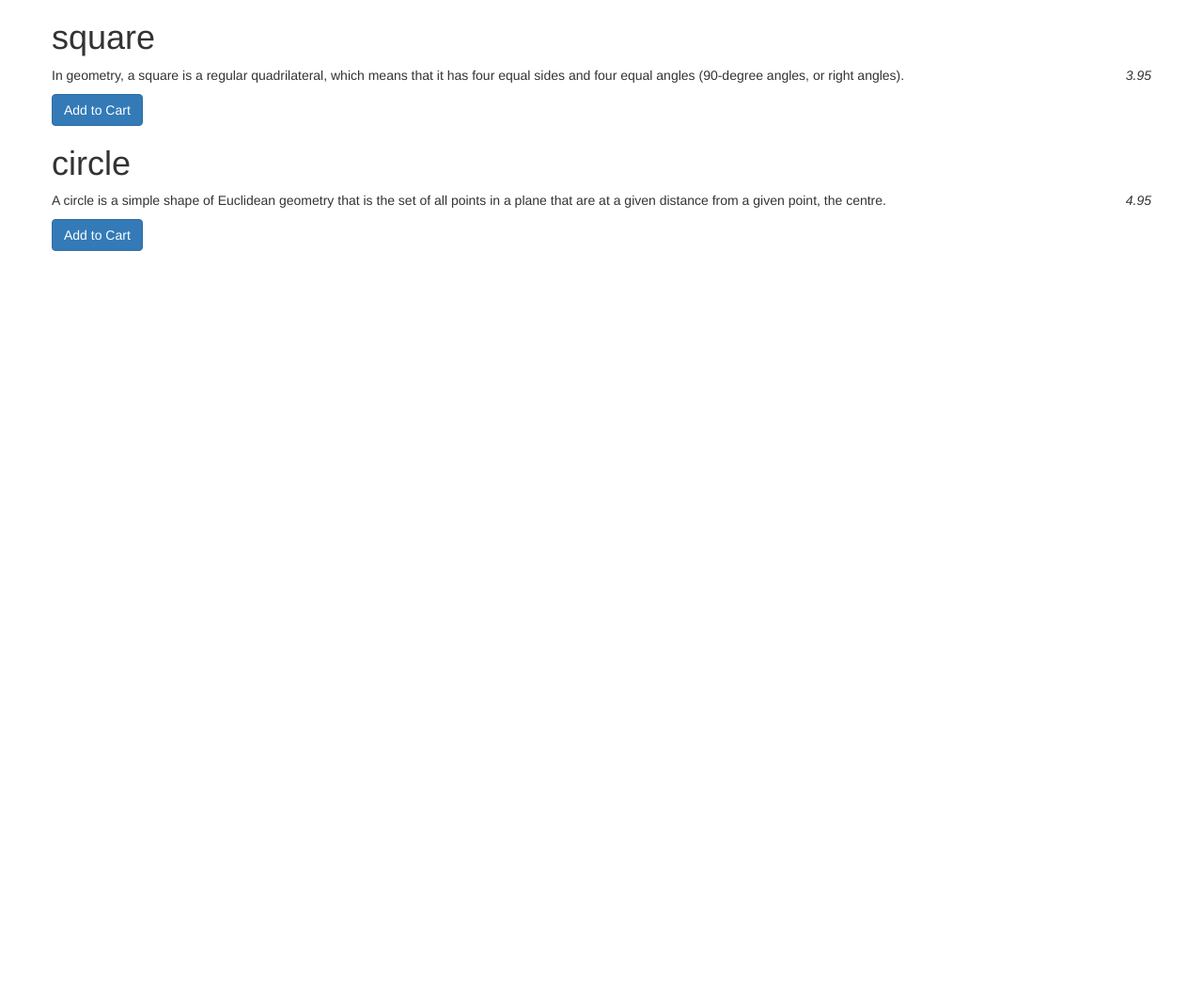
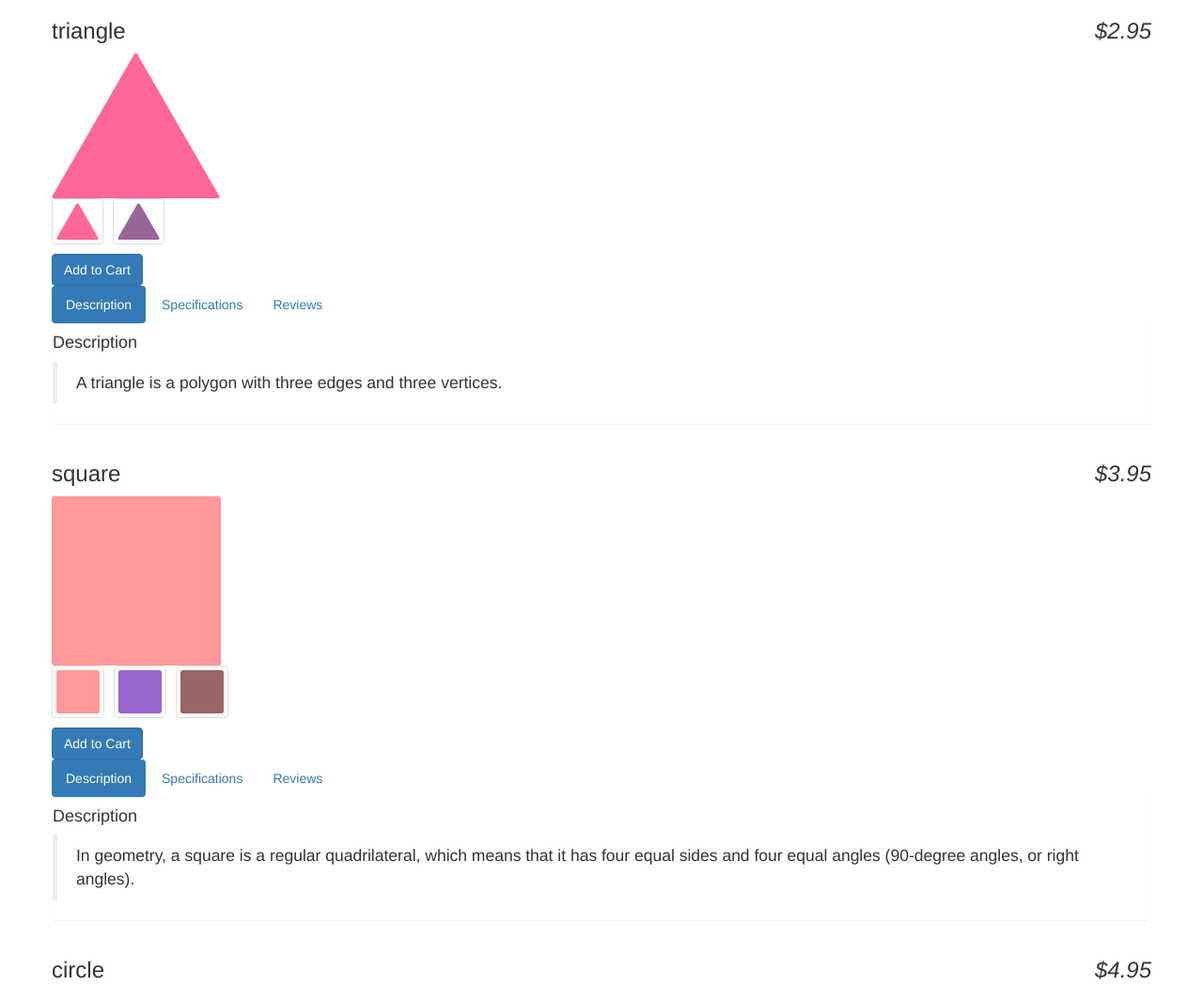
Before and after one commit to klappradla/geometry_store, a website: page app/index.html in a window 1280 px wide. Shown: the top 1049 px of the page at 94% size. Before the commit the page ends 800 px from the top, so only its background shows below. Drawn offline with nearby package versions, Linux system fonts and the light colour scheme.

Commit message:
level 2 (gallery)

```diff
--- a/app/index.html
+++ b/app/index.html
@@ -7,23 +7,68 @@
   <script src="/bower_components/angular/angular.js"></script>
   <script src="scripts/app.js"></script>
   <script src="scripts/controller/store_controller.js"></script>
+  <script src="scripts/controller/panel_controller.js"></script>
+  <script src="scripts/controller/gallery_controller.js"></script>
 </head>
+
 <body class="container">
 
     <header>
+
 
     </header>
 
     <main ng-controller="StoreController as store">
 
       <section class="row" ng-repeat="product in store.products" ng-hide="product.soldOut">
-      <h1>{{ product.name }}</h1>
-      <em class="pull-right">{{ product.price }}</em>
-      <p>{{ product.description }}</p>
+        <h3>
+          {{ product.name }}
+          <em class="pull-right">{{ product.price | currency }}</em>
+        </h3>
+
+        <div class="gallery" ng-show="product.images.length" ng-controller="GalleryController as gallery">
+          <img ng-src="{{ product.images[gallery.current].full }}"/>
+
+          <ul class="list-inline clearfix">
+            <li ng-repeat="image in product.images">
+              <img class="img-thumbnail" ng-src="{{ image.thumb }}" ng-click="gallery.setCurrent($index)"/>
+            </li>
+          </ul>
+        </div>
+
         <button class="btn btn-primary" ng-show="product.canPurchase">Add to Cart</button>
+
+        <section ng-controller="PanelController as panel">
+          <ul class="nav nav-pills">
+            <li ng-class="{ active: panel.isSelected(1) }">
+              <a href ng-click="panel.selectTab(1)">Description</a>
+            </li>
+            <li ng-class="{ active: panel.isSelected(2) }">
+              <a href ng-click="panel.selectTab(2)">Specifications</a>
+            </li>
+            <li ng-class="{ active: panel.isSelected(3) }">
+              <a href ng-click="panel.selectTab(3)">Reviews</a>
+            </li>
+          </ul>
+
+          <div class="panel" ng-show="panel.isSelected(1)">
+            <h4>Description</h4>
+            <blockquote>{{ product.description }}</blockquote>
+          </div>
+          <div class="panel" ng-show="panel.isSelected(2)">
+            <h4>Specifications</h4>
+            <blockquote>None yet</blockquote>
+          </div>
+          <div class="panel" ng-show="panel.isSelected(3)">
+            <h4>Reviews</h4>
+            <blockquote>None yet</blockquote>
+          </div>
+
+        </section>
       </section>
 
     </main>
+  </div>
 
 </body>
 </html>
--- a/app/scripts/app.js
+++ b/app/scripts/app.js
@@ -7,14 +7,38 @@ var gems = [
     price: 2.95,
     description: 'A triangle is a polygon with three edges and three vertices.',
     canPurchase: true,
-    soldOut: true
+    soldOut: false,
+    images: [
+      {
+        full: 'images/triangle-01-full.png',
+        thumb: 'images/triangle-01-thumb.png'
+      },
+      {
+        full: 'images/triangle-02-full.png',
+        thumb: 'images/triangle-02-thumb.png'
+      }
+    ]
   },
   {
     name: 'square',
     price: 3.95,
     description: 'In geometry, a square is a regular quadrilateral, which means that it has four equal sides and four equal angles (90-degree angles, or right angles).',
     canPurchase: true,
-    soldOut: false
+    soldOut: false,
+    images: [
+      {
+        full: 'images/square-01-full.png',
+        thumb: 'images/square-01-thumb.png'
+      },
+      {
+        full: 'images/square-02-full.png',
+        thumb: 'images/square-02-thumb.png'
+      },
+      {
+        full: 'images/square-03-full.png',
+        thumb: 'images/square-03-thumb.png'
+      }
+    ]
   },
   {
     name: 'circle',
--- /dev/null
+++ b/app/scripts/controller/gallery_controller.js
@@ -0,0 +1,11 @@
+'use strict';
+app.controller('GalleryController', function() {
+  this.current = 0;
+
+  this.setCurrent = function(index) {
+    if (index === null) {
+      index = 0;
+    }
+    this.current = index;
+  };
+});
--- /dev/null
+++ b/app/scripts/controller/panel_controller.js
@@ -0,0 +1,12 @@
+'use strict';
+app.controller('PanelController', function() {
+  this.tab = 1;
+
+  this.selectTab = function(setTab) {
+    this.tab = setTab;
+  };
+
+  this.isSelected = function(checkTab) {
+    return this.tab === checkTab;
+  };
+});
```
Also changed, not shown: app/images/square-01-full.png (added), app/images/square-01-thumb.png (added), app/images/square-02-full.png (added), app/images/square-02-thumb.png (added), app/images/square-03-full.png (added), app/images/square-03-thumb.png (added), app/images/triangle-01-full.png (added), app/images/triangle-01-thumb.png (added), app/images/triangle-02-full.png (added), app/images/triangle-02-thumb.png (added). Lines whose indentation alone changed are shown as unchanged.
